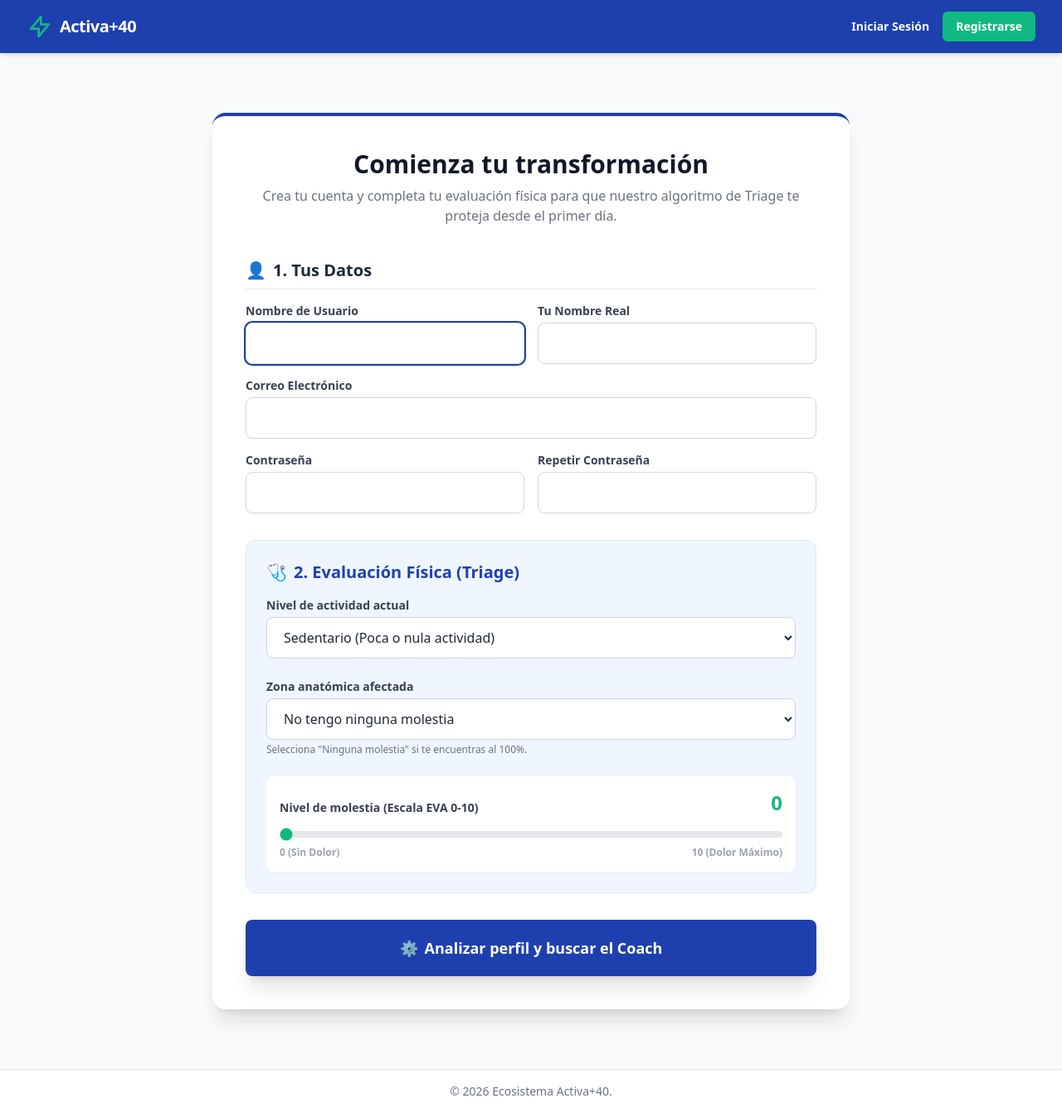
After one commit to ccolipan/mvp-activa-40, a Django app: page /usuarios/registro/ in a window 1280 px wide. The commit adds this page. Shown: the whole page at 83% size. Run offline with Django 5.2, Linux system fonts and the light colour scheme; data comes from the database, SQL or seed files in the repository; both versions use the stored data as it was after the commit; some libraries are stand-ins or nearby versions.

Commit message:
Onboarding integrado de registro y triage medico

```diff
--- a/templates/index.html
+++ b/templates/index.html
@@ -13,7 +13,7 @@
     </p>
 
     <div class="flex flex-col sm:flex-row gap-4">
-        <a href="#" class="px-8 py-4 bg-activa-blue text-white rounded-lg font-semibold text-lg hover:bg-blue-800 transition duration-300 shadow-lg">
+        <a href="{% url 'registro' %}" class="px-8 py-4 bg-activa-blue text-white rounded-lg font-semibold text-lg hover:bg-blue-800 transition duration-300 shadow-lg">
             Quiero Entrenar (Cliente)
         </a>
         <a href="#" class="px-8 py-4 bg-white text-activa-blue border-2 border-activa-blue rounded-lg font-semibold text-lg hover:bg-gray-50 transition duration-300 shadow-md">
--- /dev/null
+++ b/templates/registro.html
@@ -0,0 +1,84 @@
+{% extends 'base.html' %}
+
+{% block content %}
+<div class="max-w-3xl mx-auto py-10">
+    <div class="bg-white p-8 md:p-10 rounded-2xl shadow-xl border-t-4 border-activa-blue">
+
+        <div class="text-center mb-10">
+            <h2 class="text-3xl font-bold text-gray-900 mb-2">Comienza tu transformación</h2>
+            <p class="text-gray-500">Crea tu cuenta y completa tu evaluación física para que nuestro algoritmo de Triage te proteja desde el primer día.</p>
+        </div>
+
+        <form method="POST" class="space-y-8">
+            {% csrf_token %}
+
+            <div>
+                <h3 class="text-xl font-bold text-gray-800 mb-4 flex items-center gap-2 border-b pb-2">
+                    <span>👤</span> 1. Tus Datos
+                </h3>
+                <div class="grid grid-cols-1 md:grid-cols-2 gap-4">
+                    <div>
+                        <label class="block text-sm font-bold text-gray-700 mb-1">Nombre de Usuario</label>
+                        {{ form.username }}
+                        <span class="text-xs text-red-500">{{ form.username.errors }}</span>
+                    </div>
+                    <div>
+                        <label class="block text-sm font-bold text-gray-700 mb-1">Tu Nombre Real</label>
+                        {{ form.first_name }}
+                    </div>
+                    <div class="md:col-span-2">
+                        <label class="block text-sm font-bold text-gray-700 mb-1">Correo Electrónico</label>
+                        {{ form.email }}
+                    </div>
+                    <div>
+                        <label class="block text-sm font-bold text-gray-700 mb-1">Contraseña</label>
+                        {{ form.password1 }}
+                        <span class="text-xs text-red-500">{{ form.password1.errors }}</span>
+                    </div>
+                    <div>
+                        <label class="block text-sm font-bold text-gray-700 mb-1">Repetir Contraseña</label>
+                        {{ form.password2 }}
+                        <span class="text-xs text-red-500">{{ form.password2.errors }}</span>
+                    </div>
+                </div>
+            </div>
+
+            <div class="bg-blue-50 p-6 rounded-xl border border-blue-100">
+                <h3 class="text-xl font-bold text-activa-blue mb-4 flex items-center gap-2">
+                    <span>🩺</span> 2. Evaluación Física (Triage)
+                </h3>
+
+                <div class="space-y-6">
+                    <div>
+                        <label class="block text-sm font-bold text-gray-700 mb-1">{{ form.nivel_actividad.label }}</label>
+                        {{ form.nivel_actividad }}
+                    </div>
+
+                    <div>
+                        <label class="block text-sm font-bold text-gray-700 mb-1">{{ form.zona_afectada.label }}</label>
+                        {{ form.zona_afectada }}
+                        <p class="text-xs text-gray-500 mt-1">Selecciona "Ninguna molestia" si te encuentras al 100%.</p>
+                    </div>
+
+                    <div class="bg-white p-4 rounded-lg shadow-sm">
+                        <div class="flex justify-between items-end mb-2">
+                            <label class="block text-sm font-bold text-gray-700">{{ form.nivel_dolor_eva.label }}</label>
+                            <span class="text-2xl font-black text-activa-accent" id="eva-output">0</span>
+                        </div>
+                        {{ form.nivel_dolor_eva }}
+                        <div class="flex justify-between text-xs text-gray-400 mt-1 font-semibold">
+                            <span>0 (Sin Dolor)</span>
+                            <span>10 (Dolor Máximo)</span>
+                        </div>
+                    </div>
+                </div>
+            </div>
+
+            <button type="submit" class="w-full bg-activa-blue text-white font-bold py-5 px-4 rounded-lg hover:bg-blue-800 transition duration-300 shadow-xl text-lg flex justify-center items-center gap-2">
+                <span>⚙️</span> Analizar perfil y buscar el Coach
+            </button>
+
+        </form>
+    </div>
+</div>
+{% endblock %}
--- /dev/null
+++ b/usuarios/forms.py
@@ -0,0 +1,58 @@
+from django import forms
+from django.contrib.auth import get_user_model
+from django.contrib.auth.forms import UserCreationForm
+from triage.models import Restriccion_Fisica, Usuario_Restriccion
+
+Usuario = get_user_model()
+
+class RegistroClienteForm(UserCreationForm):
+    # 1. Nivel de actividad actual
+    NIVELES_ACTIVIDAD = [
+        ('sedentario', 'Sedentario (Poca o nula actividad)'),
+        ('ligero', 'Ligero (1-2 días por semana)'),
+        ('moderado', 'Moderado (3-4 días por semana)'),
+        ('activo', 'Activo (5+ días por semana)'),
+    ]
+    nivel_actividad = forms.ChoiceField(
+        choices=NIVELES_ACTIVIDAD,
+        label="Nivel de actividad actual",
+        widget=forms.Select(attrs={'class': 'w-full px-4 py-3 rounded-lg border border-gray-300 focus:ring-2 focus:ring-activa-blue outline-none bg-white'})
+    )
+
+    # 2. Zonas afectadas (Traídas directamente de tu base de datos del Triage)
+    zona_afectada = forms.ModelChoiceField(
+        queryset=Restriccion_Fisica.objects.all(),
+        required=False,
+        empty_label="No tengo ninguna molestia",
+        label="Zona anatómica afectada",
+        widget=forms.Select(attrs={'class': 'w-full px-4 py-3 rounded-lg border border-gray-300 focus:ring-2 focus:ring-activa-blue outline-none bg-white'})
+    )
+
+    # 3. Escala EVA (Slider)
+    nivel_dolor_eva = forms.IntegerField(
+        required=False,
+        initial=0,
+        label="Nivel de molestia (Escala EVA 0-10)",
+        widget=forms.NumberInput(attrs={
+            'type': 'range',
+            'min': '0',
+            'max': '10',
+            'step': '1',
+            'class': 'w-full h-2 bg-gray-200 rounded-lg appearance-none cursor-pointer accent-activa-accent mt-2',
+            'oninput': 'document.getElementById("eva-output").textContent = this.value'
+        })
+    )
+
+    class Meta(UserCreationForm.Meta):
+        model = Usuario
+        # Pedimos los datos básicos de registro
+        fields = UserCreationForm.Meta.fields + ('first_name', 'email')
+
+    def __init__(self, *args, **kwargs):
+        super().__init__(*args, **kwargs)
+        # Aplicamos Tailwind a todos los campos de texto y contraseñas
+        for field in self.fields:
+            if field not in ['nivel_actividad', 'zona_afectada', 'nivel_dolor_eva']:
+                self.fields[field].widget.attrs.update({
+                    'class': 'w-full px-4 py-3 rounded-lg border border-gray-300 focus:ring-2 focus:ring-activa-blue outline-none bg-white'
+                })
--- a/usuarios/urls.py
+++ b/usuarios/urls.py
@@ -1,9 +1,12 @@
 from django.urls import path
 from django.contrib.auth import views as auth_views
+from .import views
 
 urlpatterns = [
     # Usamos la vista de login nativa de Django, pero le decimos que use nuestro diseño
     path('login/', auth_views.LoginView.as_view(template_name='login.html'), name='login'),
     # Vista de logout nativa
     path('logout/', auth_views.LogoutView.as_view(), name='logout'),
+    # Ruta de registro
+    path('registro/', views.registro_cliente, name='registro'),
 ]
--- a/usuarios/views.py
+++ b/usuarios/views.py
@@ -1,3 +1,32 @@
-from django.shortcuts import render
+from django.shortcuts import render, redirect
+from django.contrib.auth import login
+from .forms import RegistroClienteForm
+from triage.models import Usuario_Restriccion
 
-# Create your views here.
+def registro_cliente(request):
+    if request.method == 'POST':
+        form = RegistroClienteForm(request.POST)
+        if form.is_valid():
+            # 1. Guardamos al usuario
+            usuario = form.save(commit=False)
+            usuario.es_cliente = True # Automáticamente es cliente +40
+            usuario.save()
+
+            # 2. Si reportó un dolor, lo guardamos en el Triage
+            zona = form.cleaned_data.get('zona_afectada')
+            dolor = form.cleaned_data.get('nivel_dolor_eva')
+
+            if zona and dolor > 0:
+                Usuario_Restriccion.objects.create(
+                    usuario=usuario,
+                    restriccion=zona,
+                    nivel_dolor_eva=dolor
+                )
+
+            # 3. Iniciamos su sesión automáticamente y lo mandamos al Dashboard
+            login(request, usuario)
+            return redirect('dashboard')
+    else:
+        form = RegistroClienteForm()
+
+    return render(request, 'registro.html', {'form': form})
```
Also changed, not shown: db.sqlite3.
